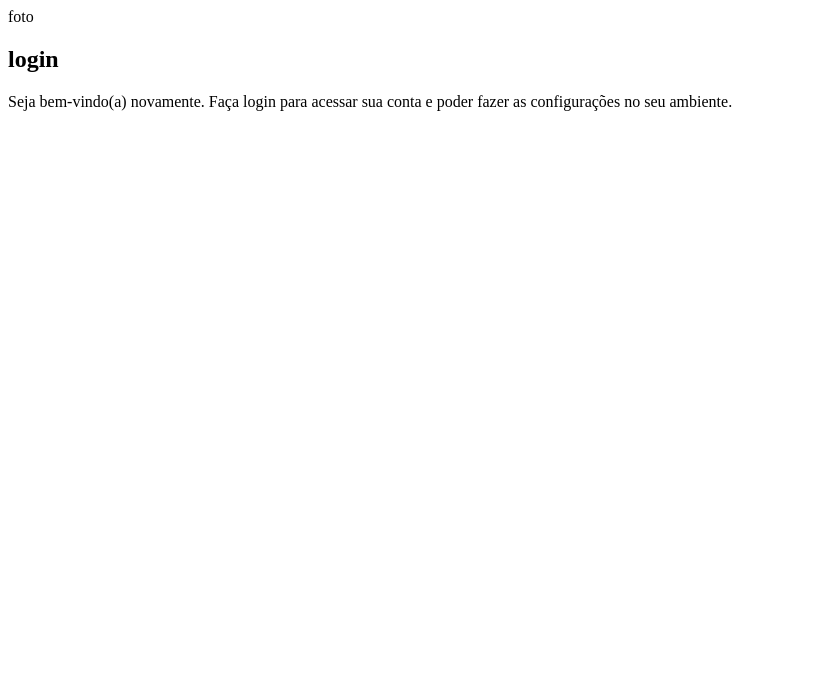
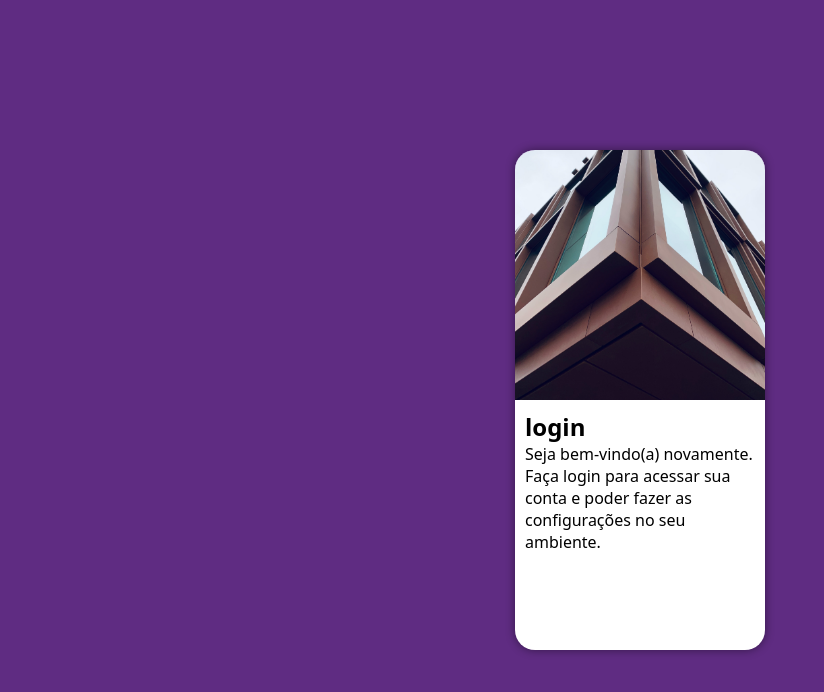
Before and after one commit to Danieltest132/projeto-tela-login, a plain HTML site: page index.html in a window 1280 px wide. Shown: the whole page, without its empty margins (0-824 px from the left). Drawn offline with Linux system fonts and the light colour scheme.

Commit message:
primeiras organizações visuais

```diff
--- a/index.html
+++ b/index.html
@@ -11,7 +11,6 @@
     <main>
         <section id="login">
             <div id="imagem">
-                foto
             </div>
             <div id="formulario">
                 <h1>login</h1>
--- a/styles/style.css
+++ b/styles/style.css
@@ -8,3 +8,43 @@
     --corg:  #49a09d;
     --colorp: #5f2c82;
 }
+*{
+    font-family: system-ui, -apple-system, BlinkMacSystemFont, 'Segoe UI', Roboto, Oxygen, Ubuntu, Cantarell, 'Open Sans', 'Helvetica Neue', sans-serif;
+    padding: 0px;
+    margin: 0px;
+    box-sizing: border-box;
+}
+body, html {
+    background: var(--colorp);
+    height: 100vh;
+    width: 100vw;
+}
+main {
+    position: relative;
+    height: 100vh;
+    width: 100vw;
+}
+section#login {
+    position: absolute;
+    top: 50%;
+    left: 50%;
+    transform: translate(-50%, -50%);
+    overflow: hidden;
+
+    background: white;
+    width: 250px;
+    height: 500px;
+    border-radius: 20px;
+    box-shadow: 0px 0px 10px rgba(0, 0, 0, 0.456);
+}
+section#login >div#imagem {
+    display: block;
+    background: var(--colorp) url(../img/predio.jpg) no-repeat center bottom;
+    background-size: cover;
+    height: 250px;
+}
+section#login > div#formulario {
+    display: block;
+    padding: 10px;
+
+}
```
